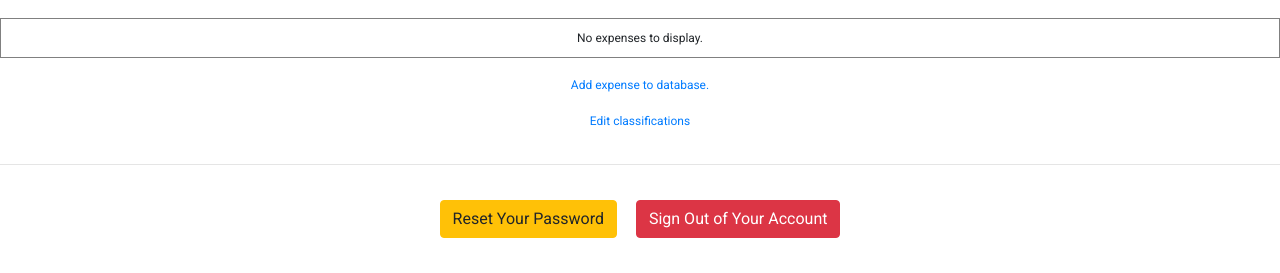
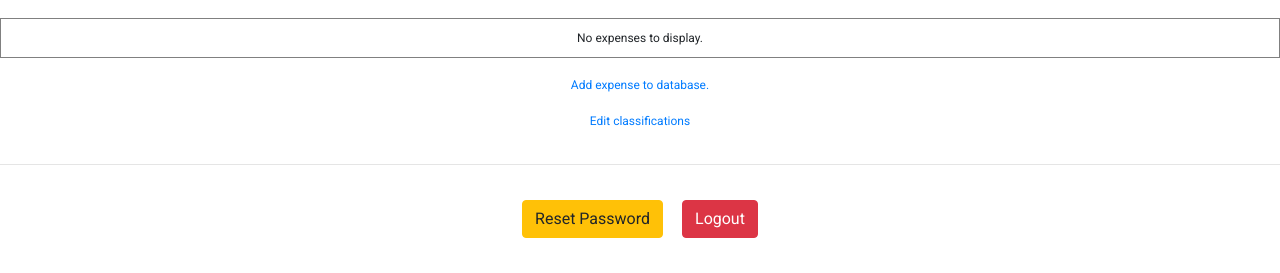
Before and after one commit to oMNiVoiDZeRo/expendor, a PHP site: page / in a window 1280 px wide. Shown: the part 1488-1761 px from the top of the page. Run offline with PHP 8.4, Linux system fonts and the light colour scheme; a user stored in the database is signed in; data comes from the database, SQL or seed files in the repository; data that the repository does not hold is empty.

Commit message:
Aesthetics and house keeping.

```diff
--- a/index.php
+++ b/index.php
@@ -201,8 +201,8 @@ echo 'Error: ' . $sql . '<br/>' . mysqli_error($conn);}
 	<table align="center">
 	<tr><td>
     <p>
-        <a href="reset/" class="btn btn-warning">Reset Your Password</a>
-        <a href="logout/" class="btn btn-danger ml-3">Sign Out of Your Account</a>
+        <a href="reset/" class="btn btn-warning">Reset Password</a>
+        <a href="logout/" class="btn btn-danger ml-3">Logout</a>
     </p>
 	</td></tr>
 	</table>
--- a/tasks/todo.txt
+++ /dev/null
@@ -1,4 +0,0 @@
-File upload
-	# Reference file location in new table in database.
-	Store file in directory
-	Deduplication using md5 hash signatures.
```
